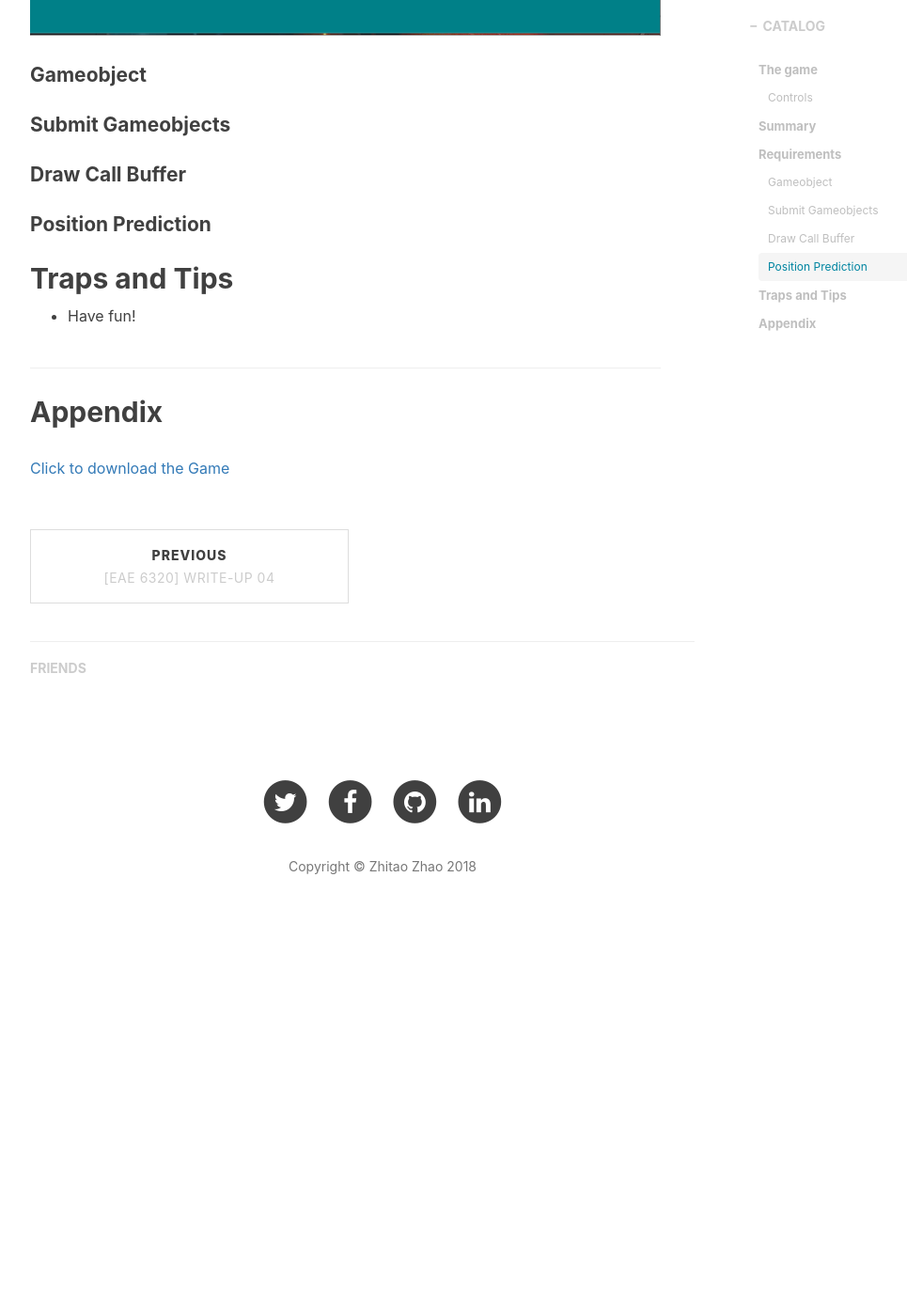
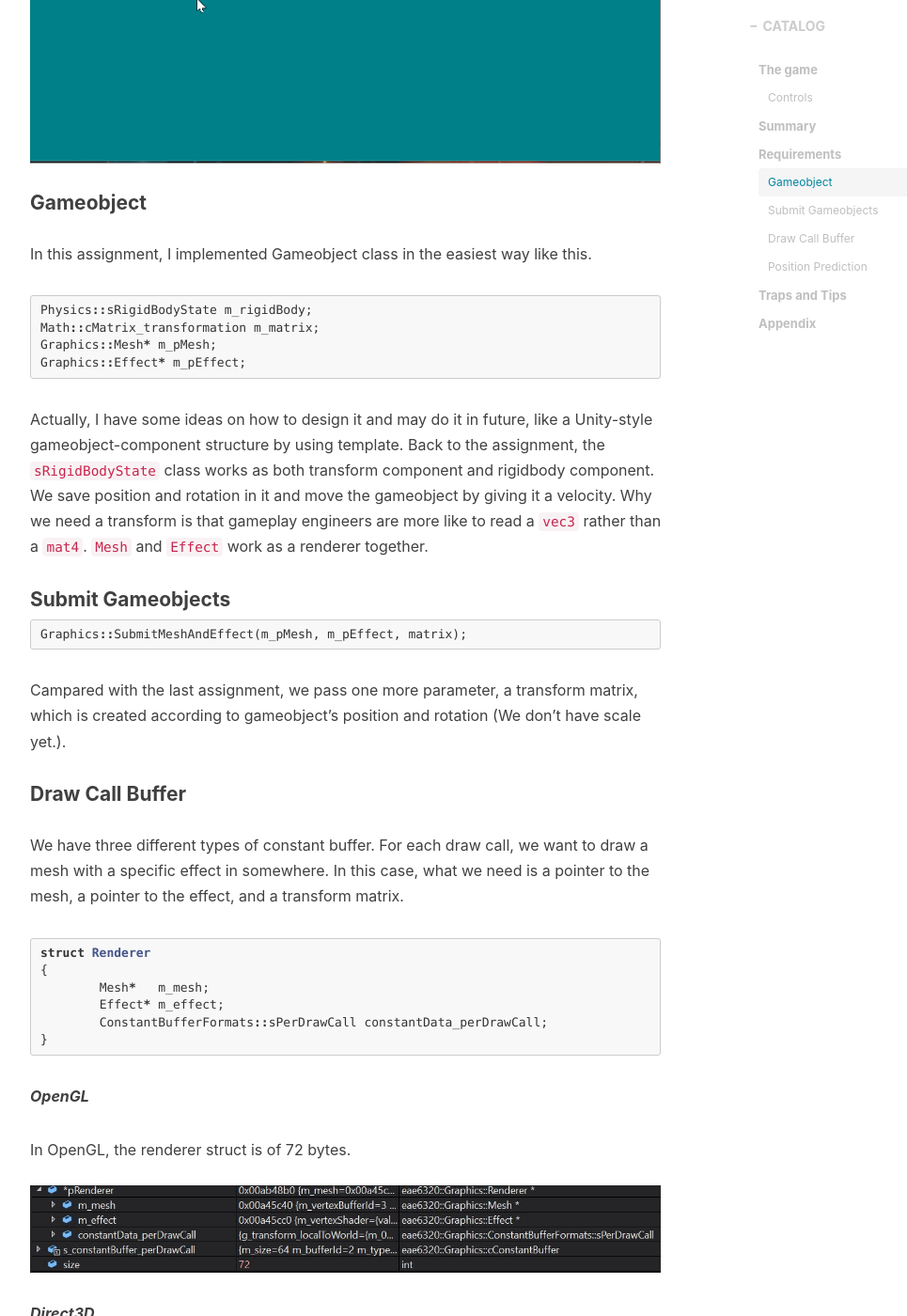
Before and after one commit to Torlyers/Torlyers.github.io, a Jekyll site: the page built from _posts/2018-09-24-write-up-05.markdown, in a window 1280 px wide and 1400 px high, scrolled down 3619 px. Shown: the whole window at 94% size, without its empty margins (233-1198 px from the left). Built offline with Jekyll 4.4.1, drawn with Linux system fonts in a browser that asks for light colours; nearby versions of some CDN libraries; comment, search, counter and statistics services are not loaded; before the commit the page ends 4645 px from its top, so only the background shows below that; some of the changed text lies outside the part shown.

Commit message:
finished

````diff
--- a/_includes/posts/2018-09-24-write-up-05/en.md
+++ b/_includes/posts/2018-09-24-write-up-05/en.md
@@ -12,7 +12,9 @@ Press `I`, `J`, `K`, `L` to move the gameobject on the left, and to move the gam
 Press `Num1` and `Num2` to switch the mesh of the gameobject on the left.
 
 ## Summary
-This time we finally have a gameobject class. In high-level, gameobject is the base of a game.
+This time we finally have a `Gameobject` class. In high-level, gameobject is the base unit of a game.
+An gameobject can move, which means it needs a transform matrix so that it can be rendered on the correct position. On the other hand, we need to submit it from game to grahics.
+And we also add a `Camera` class, which is basically a gameobject so that it should be a derived class of gameobject or be designed as a component. The differece is that Camera has a projection matrix. In graphics view, gameobjects that will be rendered will finally transfered to projection matrix.
 
 ## Requirements
 [Assignment Requirement](/assets/Requirement_05.pdf)
@@ -27,21 +29,51 @@ This time we finally have a gameobject class. In high-level, gameobject is the b
 ![](/img/in-post/write-up-05/3.gif)
 
 #### Gameobject
-
+In this assignment, I implemented Gameobject class in the easiest way like this.
+```c++
+Physics::sRigidBodyState m_rigidBody;
+Math::cMatrix_transformation m_matrix;
+Graphics::Mesh* m_pMesh;
+Graphics::Effect* m_pEffect;
+```
+Actually, I have some ideas on how to design it and may do it in future, like a Unity-style gameobject-component structure by using template.
+Back to the assignment, the `sRigidBodyState` class works as both transform component and rigidbody component. We save position and rotation in it and move the gameobject by giving it a velocity.
+Why we need a transform is that gameplay engineers are more like to read a `vec3` rather than a `mat4`.
+`Mesh` and `Effect` work as a renderer together.
 
 #### Submit Gameobjects
-
+```c++
+Graphics::SubmitMeshAndEffect(m_pMesh, m_pEffect, matrix);
+```
+Campared with the last assignment, we pass one more parameter, a transform matrix, which is created according to gameobject's position and rotation (We don't have scale yet.).
 
 #### Draw Call Buffer
+We have three different types of constant buffer. For each draw call, we want to draw a mesh with a specific effect in somewhere. In this case, what we need is a pointer to the mesh, a pointer to the effect, and a transform matrix.
+```c++
+struct Renderer
+{
+	Mesh*	m_mesh;
+	Effect* m_effect;
+	ConstantBufferFormats::sPerDrawCall constantData_perDrawCall;
+}
+```
 
+***OpenGL***
+
+In OpenGL, the renderer struct is of 72 bytes.
+![](/img/in-post/write-up-05/gl.JPG)
+
+***Direct3D***
+
+In OpenGL, the renderer struct is of 80 bytes.
+![](/img/in-post/write-up-05/d3d.JPG)
 
 
 #### Position Prediction
-
+The reason we predict the position is that the loop time between graphics and physics are different. Usually, we update physics system in a fixed and slow rate, and update render as fast as we can. If we don't do that, we can think like the gameobjects' positions update in the fixed rate, which is kind of slow.
 
 ## Traps and Tips
 * Have fun!
-
 
 ---
 
````
Also changed, not shown: img/in-post/write-up-05/d3d.JPG (added), img/in-post/write-up-05/gl.JPG (added).
